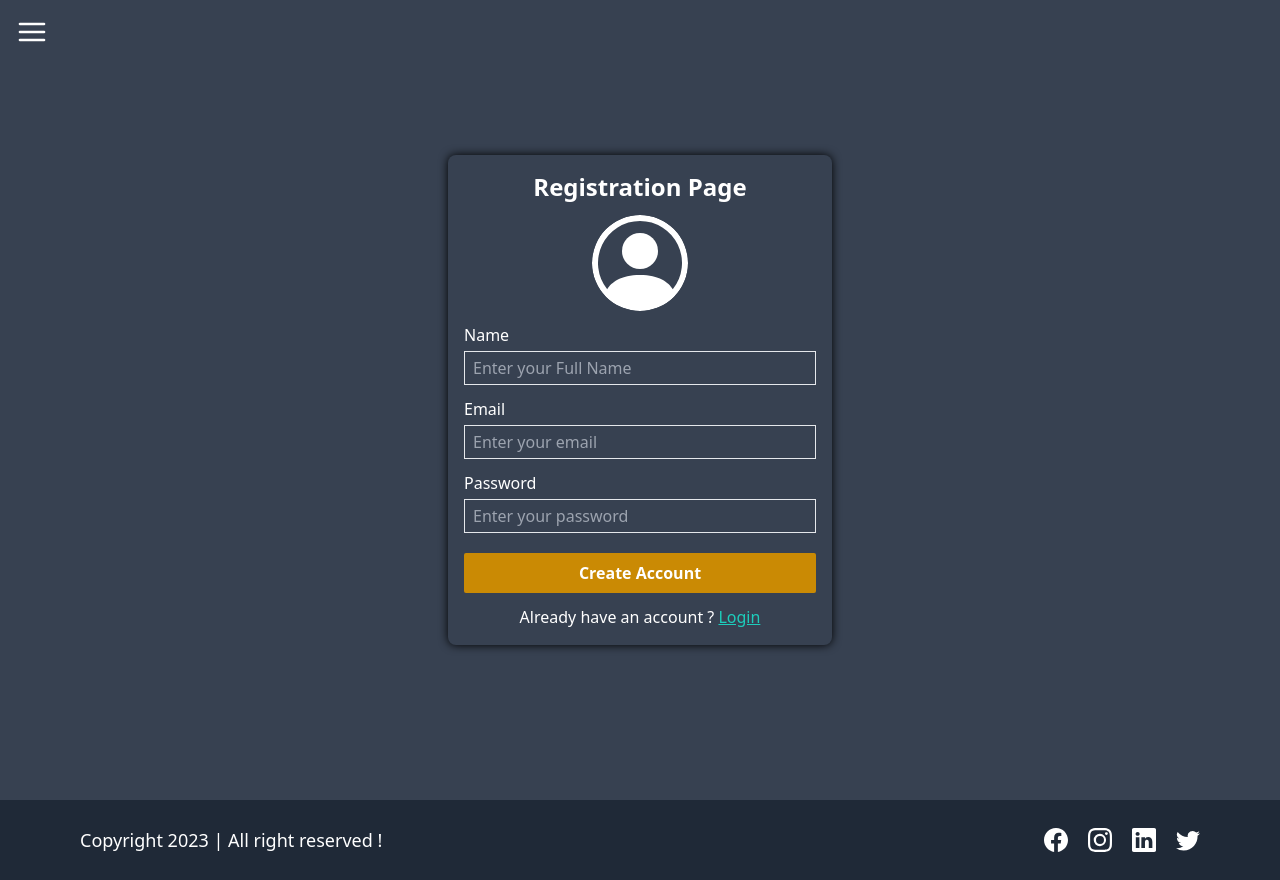
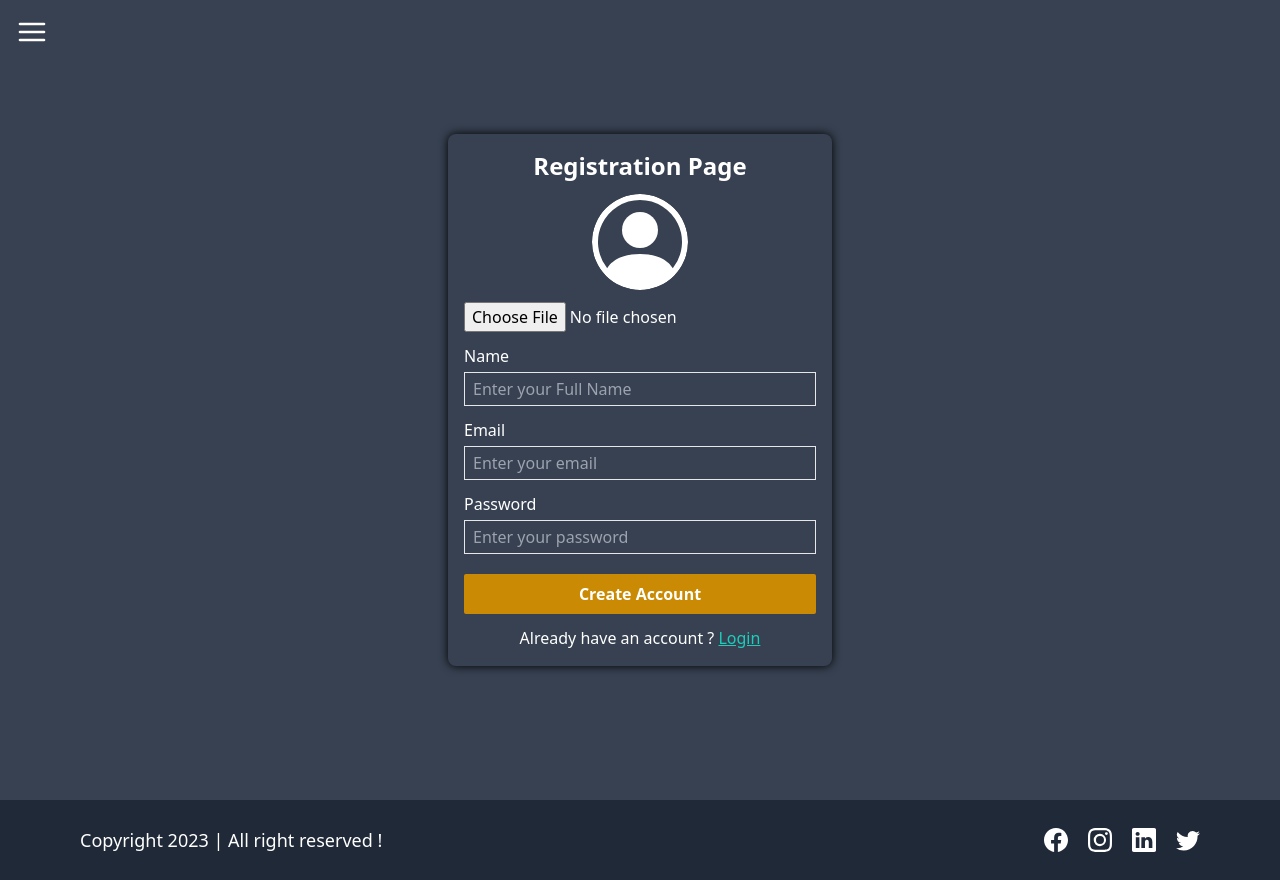
Before and after one commit to Bishal-Saud/lms-frontendProject, a React (Vite) app in the folder lms-frontend/: page /signup in a window 1280 px wide. Built offline with nearby package versions, Linux system fonts and the light colour scheme.

Commit message:
signup flow connacted with database or server and validation

```diff
--- a/lms-frontend/src/Pages/Signup.jsx
+++ b/lms-frontend/src/Pages/Signup.jsx
@@ -3,6 +3,8 @@ import HomeLayout from "../Layouts/HomeLayout";
 import { BsPersonCircle } from "react-icons/bs";
 import { Link, useNavigate } from "react-router-dom";
 import { useDispatch } from "react-redux";
+import toast from 'react-hot-toast'
+import { createAccount } from "../Redux/slices/authSlice";
 
 function Signup() {
   const [previewImage, setPreviewImage] = useState("");
@@ -44,10 +46,59 @@ if(uploadImage){
 }
   }
 
+  async function createNewAccount(event){
+    event.preventDefault();
+    if(!signupData.email || !signupData.password || !signupData.avatar || !signupData.fullName){
+    toast.error("Please Fill the all details")
+    return;
+    }
+
+    //Checking name field length
+    if(signupData.fullName.length < 0){
+      toast.error("Name should be at least of 5 character ! ")
+      return;
+    }
+
+    //Checking valid email
+
+    if(!signupData.email.match(/^(([^<>()[\]\\.,;:\s@"]+(\.[^<>()[\]\\.,;:\s@"]+)*)|.(".+"))@((\[[0-9]{1,3}\.[0-9]{1,3}\.[0-9]{1,3}\.[0-9]{1,3}\])|(([a-zA-Z\-0-9]+\.)+[a-zA-Z]{2,}))$/)){
+      toast.error("Invalid Email");
+      return
+    }
+
+    //Checking valid password
+    if(!signupData.password.match( /^(?=.*[0-9])(?=.*[!@#$%^&*])[a-zA-Z0-9!@#$%^&*]{6,16}$/)){
+      toast.error('Password should be 6 to 16 character long with at least special character or number')
+    }
+
+    const formData = new FormData();
+    formData.append('fullName',signupData.fullName)
+    formData.append('password',signupData.password)
+    formData.append('email',signupData.email)
+    formData.append('avatar',signupData.avatar)
+
+    //dispatch create account action
+
+    const response = await dispatch(createAccount(formData))
+console.log(response);
+    if(response?.payload?.success)
+ navigate("/")
+
+
+    setSignupData({
+      fullName:"",
+      email:"",
+      password:"",
+      avatar:""
+    })
+
+    setPreviewImage("")
+  }
+
   return (
     <HomeLayout>
       <div className="flex items-center justify-center h-screen">
-        <form className="flex flex-col justify-center gap-3 rounded-lg p-4 text-white w-96 shadow-[0_0_10px_black]">
+        <form noValidate onSubmit={createNewAccount} className="flex flex-col justify-center gap-3 rounded-lg p-4 text-white w-96 shadow-[0_0_10px_black]">
           <h1 className="text-center text-2xl font-bold ">Registration Page</h1>
 
           <label htmlFor="image_upload" className="cursor-pointer">
@@ -63,7 +114,7 @@ if(uploadImage){
           <input
           onChange={getImage}
           type="file"
-            className="hidden"
+            className=""
             id="image_uploads"
             name="image_uploads"
             accept=".jpg, .jpeg ,.png, .svg"
--- a/lms-frontend/src/Redux/slices/authSlice.js
+++ b/lms-frontend/src/Redux/slices/authSlice.js
@@ -1,10 +1,29 @@
-import { createSlice } from "@reduxjs/toolkit";
+import { createAsyncThunk, createSlice } from "@reduxjs/toolkit";
+import toast from "react-hot-toast";
+import axiosInstance from "../../Helpers/axiosInstance"
 
 const initialState = {
     isLoggedIn:localStorage.getItem('isLoggedIn') || false,
     role:localStorage.getItem('role') || "",
     data:localStorage.getItem('data') || {}
 }
+
+ export const createAccount = createAsyncThunk("/auth/signup",async (data) =>{
+    try {
+        const res = axiosInstance.post("/user/register", data)
+        toast.promise(res,{
+            loading:"Wait! Creating your account",
+            success:(data) =>{
+                return data?.data?.message
+            },
+            error: "Failed to create Account"
+        })
+        return (await res).data
+
+    } catch (error) {
+        toast.error(error?.response?.data?.message)
+    }
+ })
 
 const authSlice = createSlice({
     name:'auth',
```
